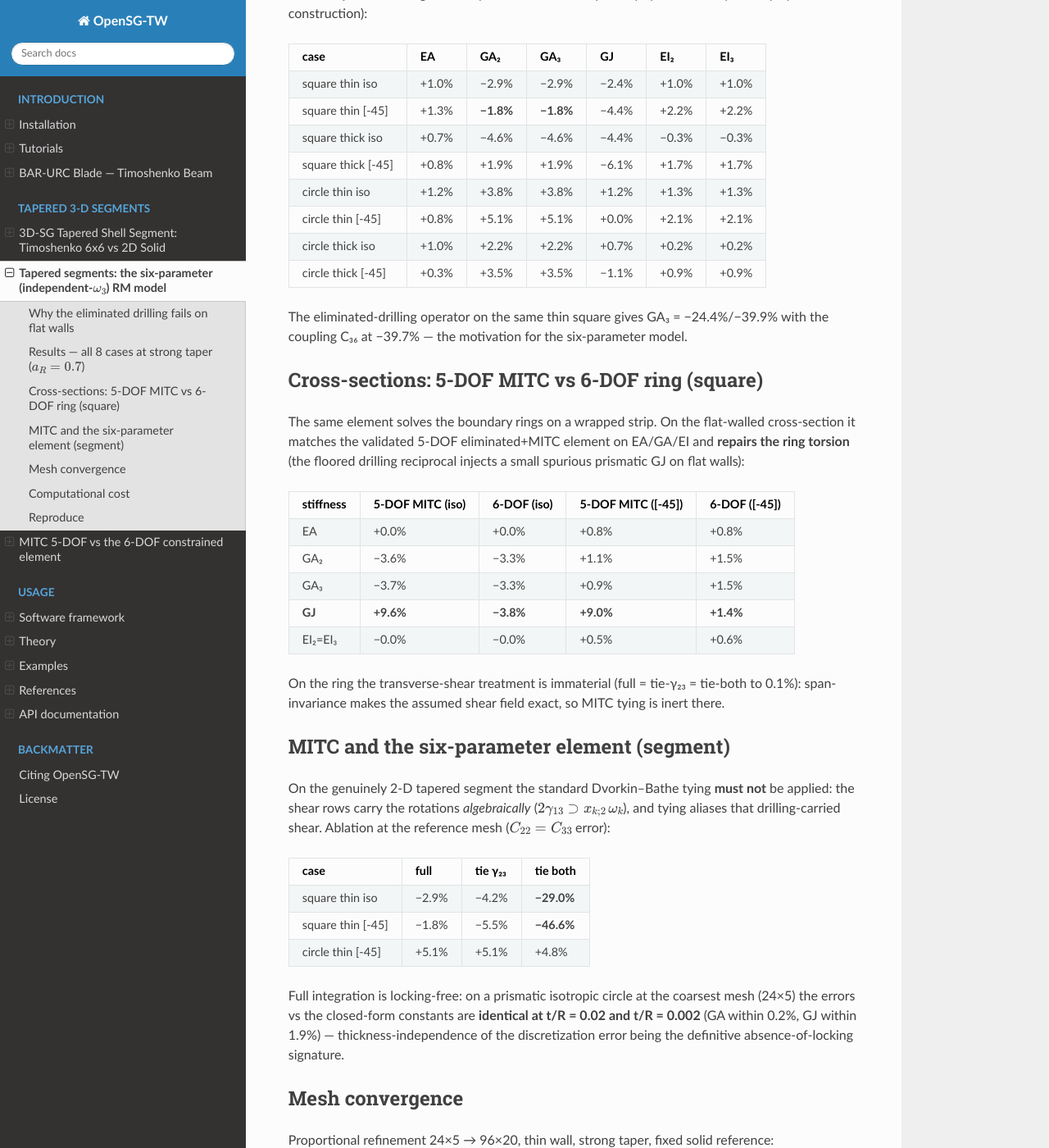
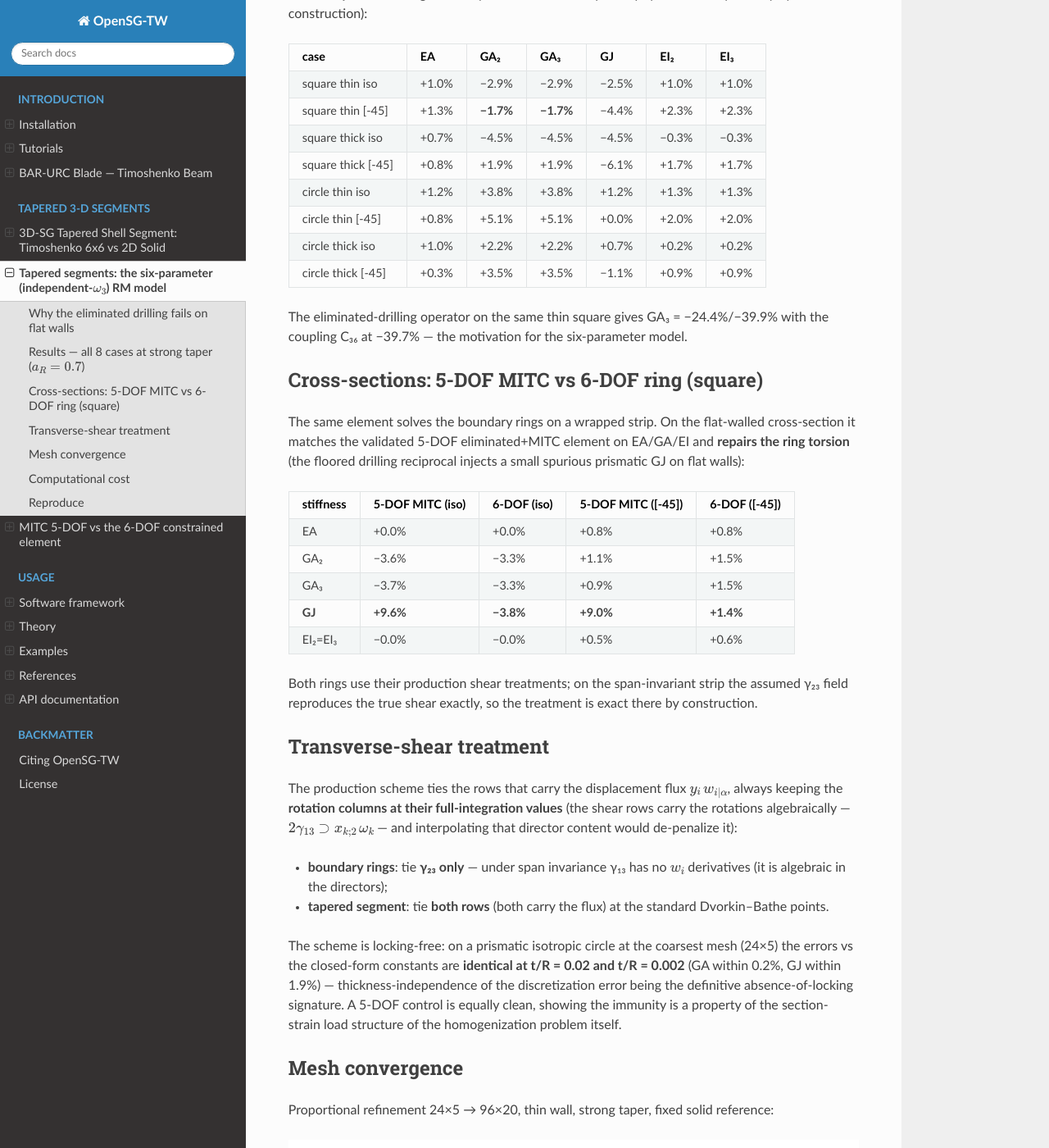
Before and after one commit to bagla0/OpenSG-TW, a Sphinx documentation site: the page built from docs/tutorials/taper_indep_omega3.md, in a window 1280 px wide and 1400 px high, scrolled down 863 px. Shown: the whole window at 82% size. Built offline with Sphinx 7.4.7 and the Read the Docs theme 3.1.0, drawn with Linux system fonts in a browser that asks for light colours; pages that are not in the unit, such as notebooks, are missing from menus; some of the changed text lies outside the part shown.

Commit message:
Production shear scheme: rings tie gamma_23 only; segment ties both rows (rotation columns at full integration); no more tying comparisons
Rationale: tie exactly the rows carrying the displacement flux y_i w_{i|a} -- on
the span-invariant rings gamma_13 has no w_i derivatives (algebraic in the
directors), so only gamma_23 is tied; on the surface segment both rows carry the
flux, so both are tied, with the rotation (drilling) columns kept at Gauss values.
Defaults set in run_ring_indep (mitc4_g23) and shell_solve_lagrange (mitc4_wonly).
8-case study + timing regenerated on the server (deltas <= 0.2 pts vs full
integration; GA2=GA3 identical; square thin shears -2.9/-1.7%). run_extras reduced
to the locking probe. Tutorial + 5v6 notebook restructured to the single scheme.

Co-Authored-By: Claude <noreply@anthropic.com>

```diff
--- a/docs/tutorials/taper_indep_omega3.md
+++ b/docs/tutorials/taper_indep_omega3.md
@@ -39,12 +39,12 @@ the square's physical shear symmetry by construction):
 
 | case | EA | GA₂ | GA₃ | GJ | EI₂ | EI₃ |
 |---|---|---|---|---|---|---|
-| square thin iso | +1.0% | −2.9% | −2.9% | −2.4% | +1.0% | +1.0% |
-| square thin [-45] | +1.3% | **−1.8%** | **−1.8%** | −4.4% | +2.2% | +2.2% |
-| square thick iso | +0.7% | −4.6% | −4.6% | −4.4% | −0.3% | −0.3% |
+| square thin iso | +1.0% | −2.9% | −2.9% | −2.5% | +1.0% | +1.0% |
+| square thin [-45] | +1.3% | **−1.7%** | **−1.7%** | −4.4% | +2.3% | +2.3% |
+| square thick iso | +0.7% | −4.5% | −4.5% | −4.5% | −0.3% | −0.3% |
 | square thick [-45] | +0.8% | +1.9% | +1.9% | −6.1% | +1.7% | +1.7% |
 | circle thin iso | +1.2% | +3.8% | +3.8% | +1.2% | +1.3% | +1.3% |
-| circle thin [-45] | +0.8% | +5.1% | +5.1% | +0.0% | +2.1% | +2.1% |
+| circle thin [-45] | +0.8% | +5.1% | +5.1% | +0.0% | +2.0% | +2.0% |
 | circle thick iso | +1.0% | +2.2% | +2.2% | +0.7% | +0.2% | +0.2% |
 | circle thick [-45] | +0.3% | +3.5% | +3.5% | −1.1% | +0.9% | +0.9% |
 
@@ -66,27 +66,29 @@ spurious prismatic GJ on flat walls):
 | **GJ** | **+9.6%** | **−3.8%** | **+9.0%** | **+1.4%** |
 | EI₂=EI₃ | −0.0% | −0.0% | +0.5% | +0.6% |
 
-On the ring the transverse-shear treatment is immaterial (full = tie-γ₂₃ = tie-both
-to 0.1%): span-invariance makes the assumed shear field exact, so MITC tying is
-inert there.
+Both rings use their production shear treatments; on the span-invariant strip the
+assumed γ₂₃ field reproduces the true shear exactly, so the treatment is exact
+there by construction.
 
-## MITC and the six-parameter element (segment)
+## Transverse-shear treatment
 
-On the genuinely 2-D tapered segment the standard Dvorkin–Bathe tying **must not**
-be applied: the shear rows carry the rotations *algebraically*
-($2\gamma_{13}\supset x_{k;2}\,\omega_k$), and tying aliases that drilling-carried
-shear. Ablation at the reference mesh ($C_{22}=C_{33}$ error):
+The production scheme ties the rows that carry the displacement flux
+$y_i\,w_{i|\alpha}$, always keeping the **rotation columns at their
+full-integration values** (the shear rows carry the rotations algebraically —
+$2\gamma_{13}\supset x_{k;2}\,\omega_k$ — and interpolating that director content
+would de-penalize it):
 
-| case | full | tie γ₂₃ | tie both |
-|---|---|---|---|
-| square thin iso | −2.9% | −4.2% | **−29.0%** |
-| square thin [-45] | −1.8% | −5.5% | **−46.6%** |
-| circle thin [-45] | +5.1% | +5.1% | +4.8% |
+- **boundary rings**: tie **γ₂₃ only** — under span invariance γ₁₃ has no
+  $w_i$ derivatives (it is algebraic in the directors);
+- **tapered segment**: tie **both rows** (both carry the flux) at the standard
+  Dvorkin–Bathe points.
 
-Full integration is locking-free: on a prismatic isotropic circle at the coarsest
-mesh (24×5) the errors vs the closed-form constants are **identical at t/R = 0.02
-and t/R = 0.002** (GA within 0.2%, GJ within 1.9%) — thickness-independence of the
-discretization error being the definitive absence-of-locking signature.
+The scheme is locking-free: on a prismatic isotropic circle at the coarsest mesh
+(24×5) the errors vs the closed-form constants are **identical at t/R = 0.02 and
+t/R = 0.002** (GA within 0.2%, GJ within 1.9%) — thickness-independence of the
+discretization error being the definitive absence-of-locking signature. A 5-DOF
+control is equally clean, showing the immunity is a property of the
+section-strain load structure of the homogenization problem itself.
 
 ## Mesh convergence
 
@@ -111,10 +113,10 @@ Wall-clock seconds per case, single core (32-core Linux server), reference mesh:
 
 | case | extract | rings | segment | shell total | solid (boun+taper) |
 |---|---|---|---|---|---|
-| square thin iso | 1.0 | 1.3 | 5.1 | **7.4** | 6 |
-| square thick iso | 0.9 | 0.7 | 4.7 | **6.3** | 44 |
-| circle thin iso | 1.0 | 0.7 | 4.6 | **6.3** | 17 |
-| circle thick m45 | 0.8 | 0.7 | 4.5 | **6.1** | 16 |
+| square thin iso | 1.0 | 2.0 | 11.6 | **14.7** | 6 |
+| square thick iso | 0.9 | 1.5 | 11.2 | **13.6** | 44 |
+| circle thin iso | 1.0 | 1.5 | 11.2 | **13.6** | 17 |
+| circle thick m45 | 0.8 | 1.5 | 11.1 | **13.4** | 16 |
 
 The shell cost is independent of geometry, thickness, and — unlike the solid, which
 must resolve every ply through the thickness — of the layup count.
```
Also changed, not shown: docs/tutorials/mitc_5dof_vs_6dof.ipynb, 6 other files.
